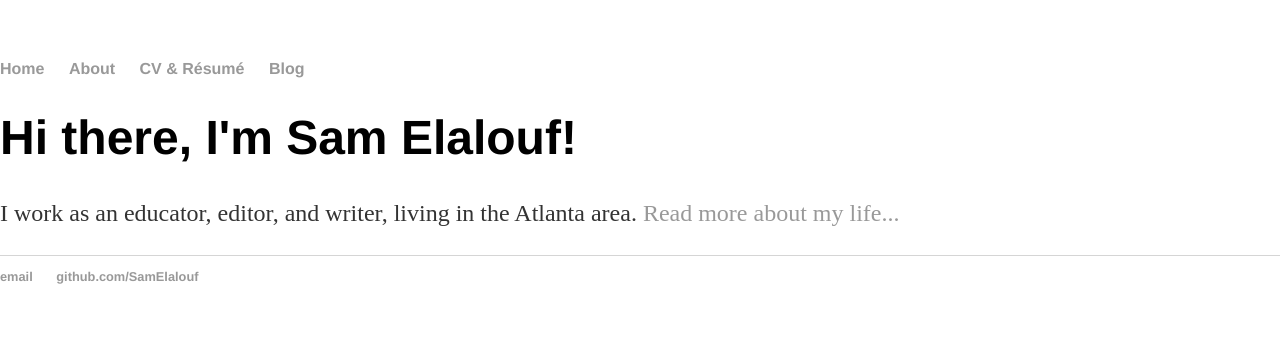
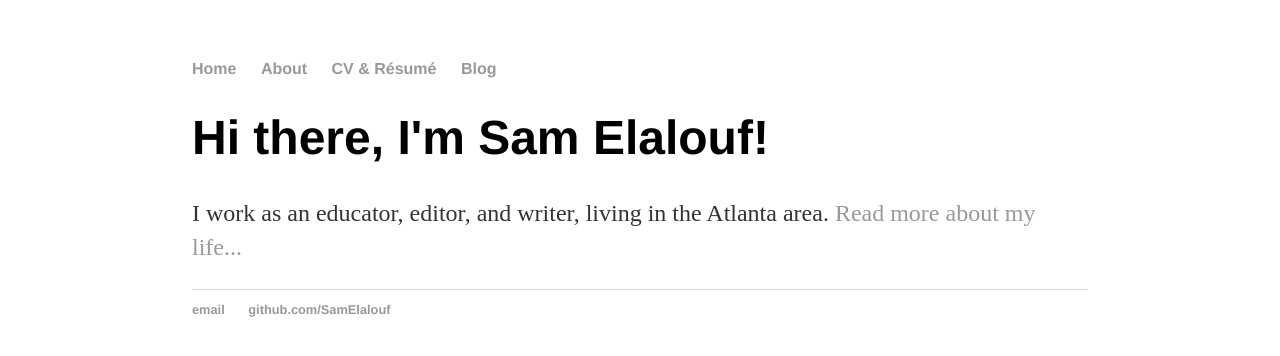
Before and after one commit to SamElalouf/samelalouf.github.io, a Jekyll site: the page built from index.html, in a window 1280 px wide. Shown: the top 356 px of the page. Built offline with Jekyll 4.4.1, drawn with Linux system fonts in a browser that asks for light colours.

Commit message:
Update main.css

```diff
--- a/css/main.css
+++ b/css/main.css
@@ -1,6 +1,6 @@
 body {
     margin: 60px auto;
-    width: 150%;
+    width: 70%;
 }
 nav ul, footer ul {
     font-family:'Helvetica', 'Arial', 'Sans-Serif';
```
